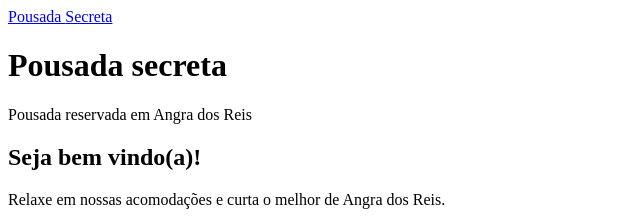
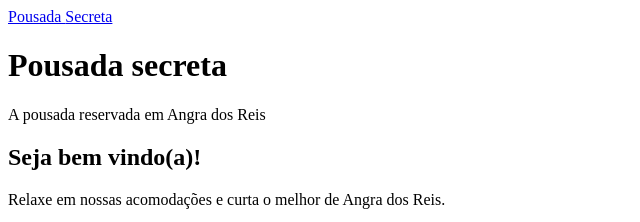
Before and after one commit to TicoKazuyaDev/pousada-web, a plain HTML site: page index.html in a window 1280 px wide. Shown: the top 222 px of the page, 0-640 px from the left. Drawn offline with Linux system fonts and the light colour scheme; files whose address does not match are found by name.

Commit message:
Update index.html

```diff
--- a/index.html
+++ b/index.html
@@ -23,7 +23,7 @@
         <div>
             <div>
                 <h1>Pousada secreta</h1>
-                <p>Pousada reservada em Angra dos Reis</p>
+                <p>A pousada reservada em Angra dos Reis</p>
             </div>
         </div>
 
```
